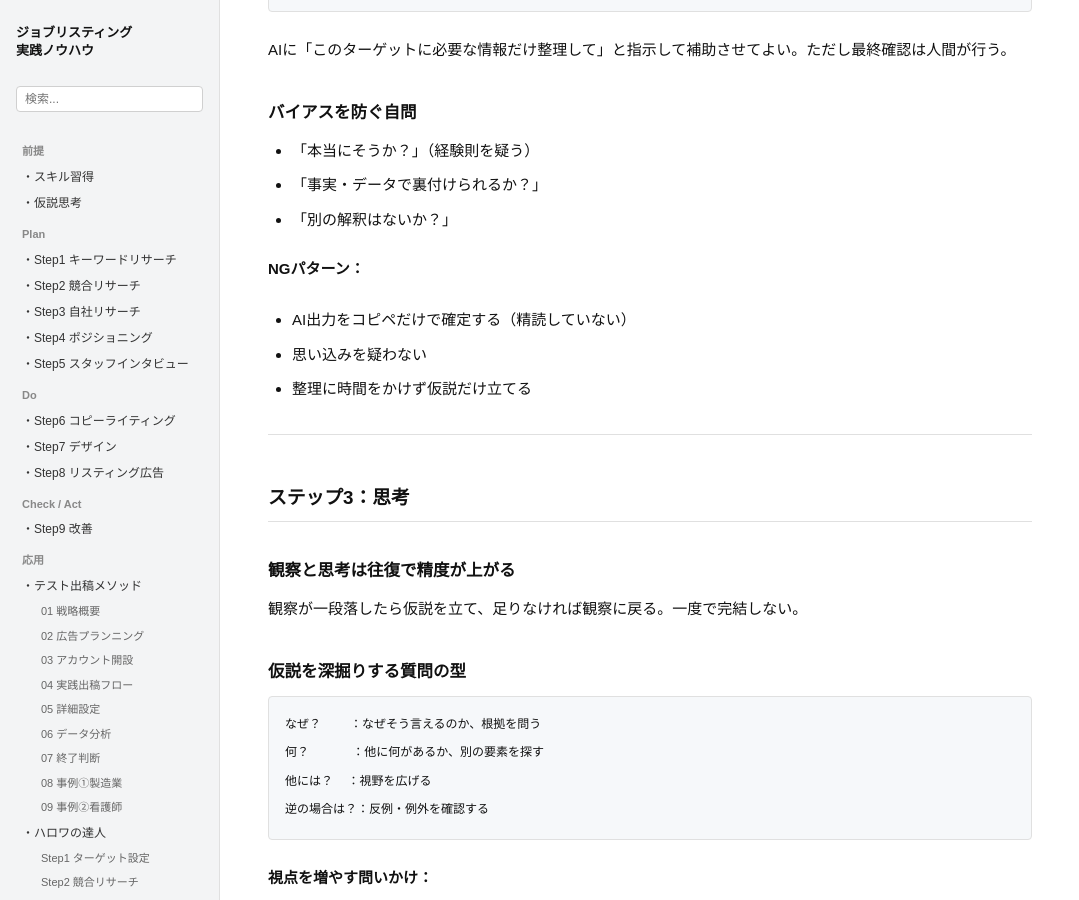
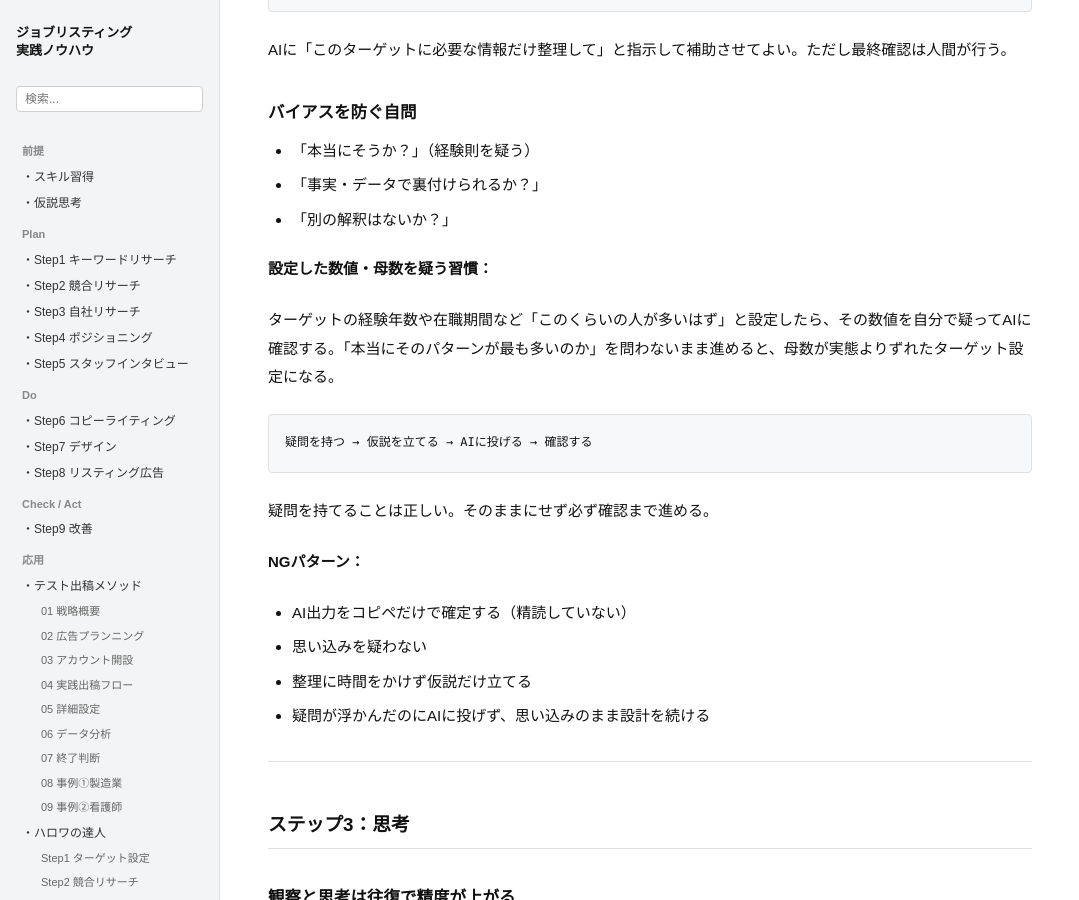
Before and after one commit to staffsolution/staffsolution-knowhow, a Jekyll site: the page built from 9ステップメソッド/仮説思考.md, in a window 1280 px wide and 900 px high, scrolled down 2236 px. Shown: the whole window, without its empty margins (0-1079 px from the left). Built offline with Jekyll 4.4.1, drawn with Linux system fonts in a browser that asks for light colours; comment, search, counter and statistics services are not loaded; our own code applies the rules of GitHub Pages for plain Markdown files; some of the changed text lies outside the part shown.

Commit message:
仮説思考：数値・母数を疑ってAIで確認する習慣を追記
Made-with: Cursor

````diff
--- a/9ステップメソッド/仮説思考.md
+++ b/9ステップメソッド/仮説思考.md
@@ -91,10 +91,21 @@ AIに「このターゲットに必要な情報だけ整理して」と指示し
 - 「事実・データで裏付けられるか？」
 - 「別の解釈はないか？」
 
+**設定した数値・母数を疑う習慣：**
+
+ターゲットの経験年数や在職期間など「このくらいの人が多いはず」と設定したら、その数値を自分で疑ってAIに確認する。「本当にそのパターンが最も多いのか」を問わないまま進めると、母数が実態よりずれたターゲット設定になる。
+
+```
+疑問を持つ → 仮説を立てる → AIに投げる → 確認する
+```
+
+疑問を持てることは正しい。そのままにせず必ず確認まで進める。
+
 **NGパターン：**
 - AI出力をコピペだけで確定する（精読していない）
 - 思い込みを疑わない
 - 整理に時間をかけず仮説だけ立てる
+- 疑問が浮かんだのにAIに投げず、思い込みのまま設計を続ける
 
 ---
 
````
Also changed, not shown: other parts of 9ステップメソッド/仮説思考.md (+1 -1 lines).
